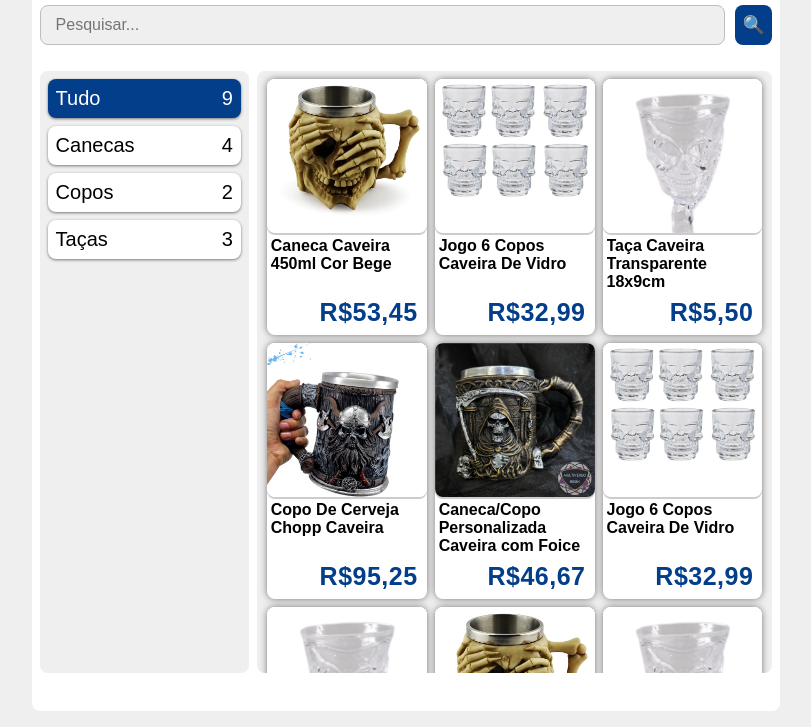
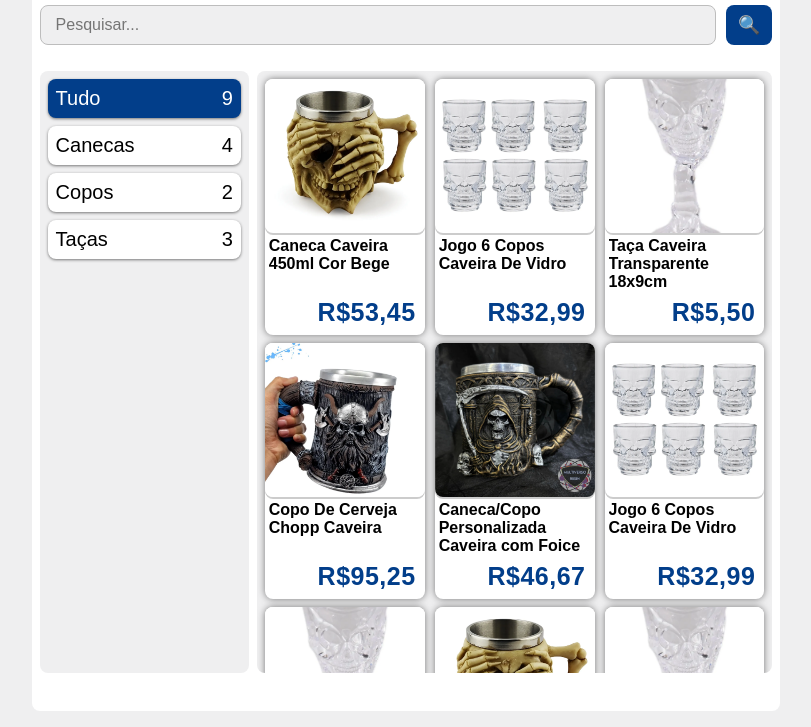
Before and after one commit to ericravini/desafio-loja-caveiras, a plain HTML site: page index.html in a window 1280 px wide. Shown: the part 73-800 px from the top of the page, without its empty margins (234-1045 px from the left). Drawn offline with Linux system fonts and the light colour scheme.

Commit message:
Mudanças leves

```diff
--- a/style.css
+++ b/style.css
@@ -35,7 +35,6 @@ h1 {
     color: var(--primary);
     margin: 8px;
     text-align: center;
-
 }
 
 /* Barra de pesquisa */
@@ -63,7 +62,7 @@ section.search .bar {
 }
 section.search .search-button {
     cursor: pointer;
-    width: 40px;
+    width: 50px;
     height: 40px;
 
     font-size: 18px;
@@ -71,6 +70,10 @@ section.search .search-button {
     background-color: var(--primary);
     border: none;
     border-radius: 8px;
+    transition: background-color 0.2s linear;
+}
+section.search .search-button:active {
+    background-color: var(--secondary);
 }
 
 /* --- Seção principal de loja --- */
@@ -105,8 +108,10 @@ section.shop .categories {
 }
 .category-div:hover {
     background-color: var(--secondary);
+    color: black;
 }
-.category-div.selected, .category-div:active {
+.category-div.selected,
+.category-div:active {
     background-color: var(--primary);
     color: white;
     transition: none;
@@ -121,7 +126,7 @@ section.shop .products {
     background-color: var(--bgcolor);
     border-radius: 8px;
     display: flex;
-    justify-content: center;
+    justify-content: space-between;
     flex-wrap: wrap;
     gap: 8px;
 }
@@ -143,8 +148,11 @@ section.shop .products {
 }
 /* Imagem */
 .thumbnail {
-    padding: auto 0;
+    display: flex;
+    align-items: center;
+
     height: 60%;
+    max-height: 60%;
 
     background-color: white;
     box-shadow: 0px 2px 0px 0px rgba(0,0,0,0.2);
```
